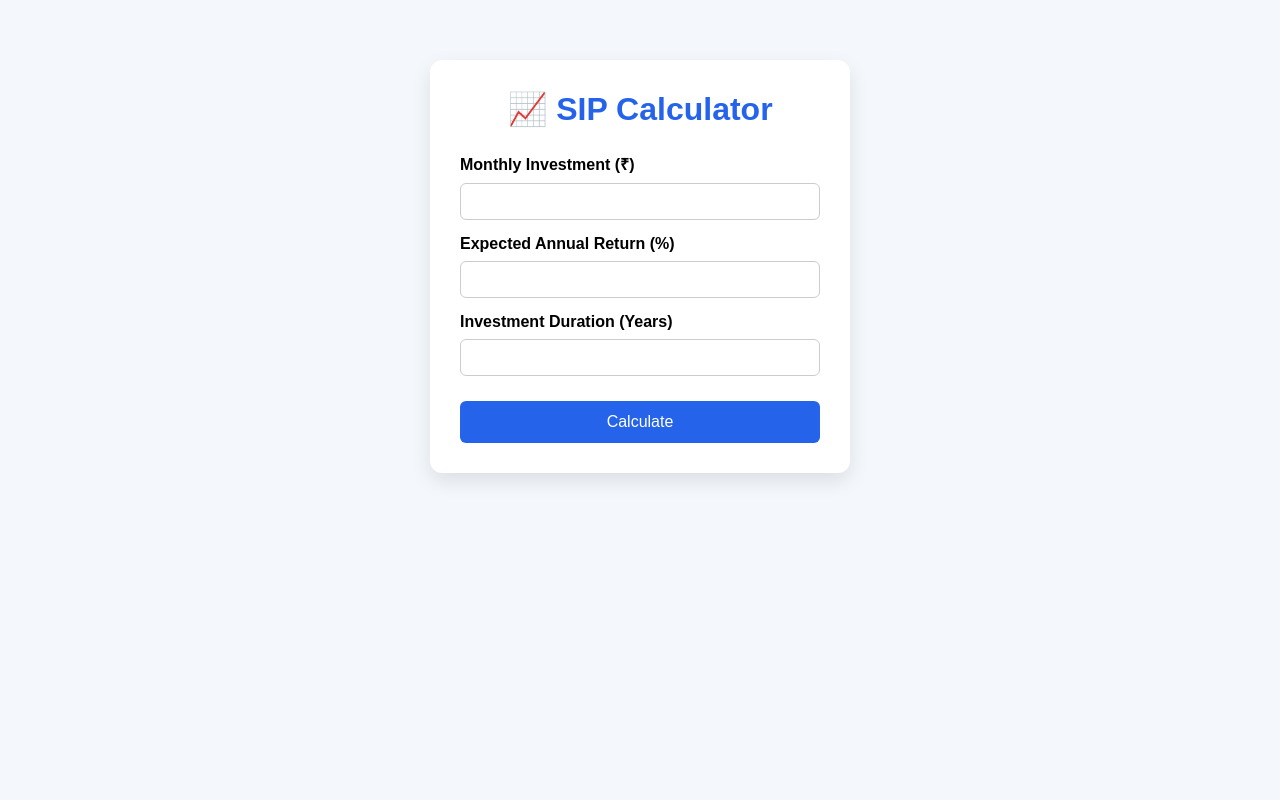
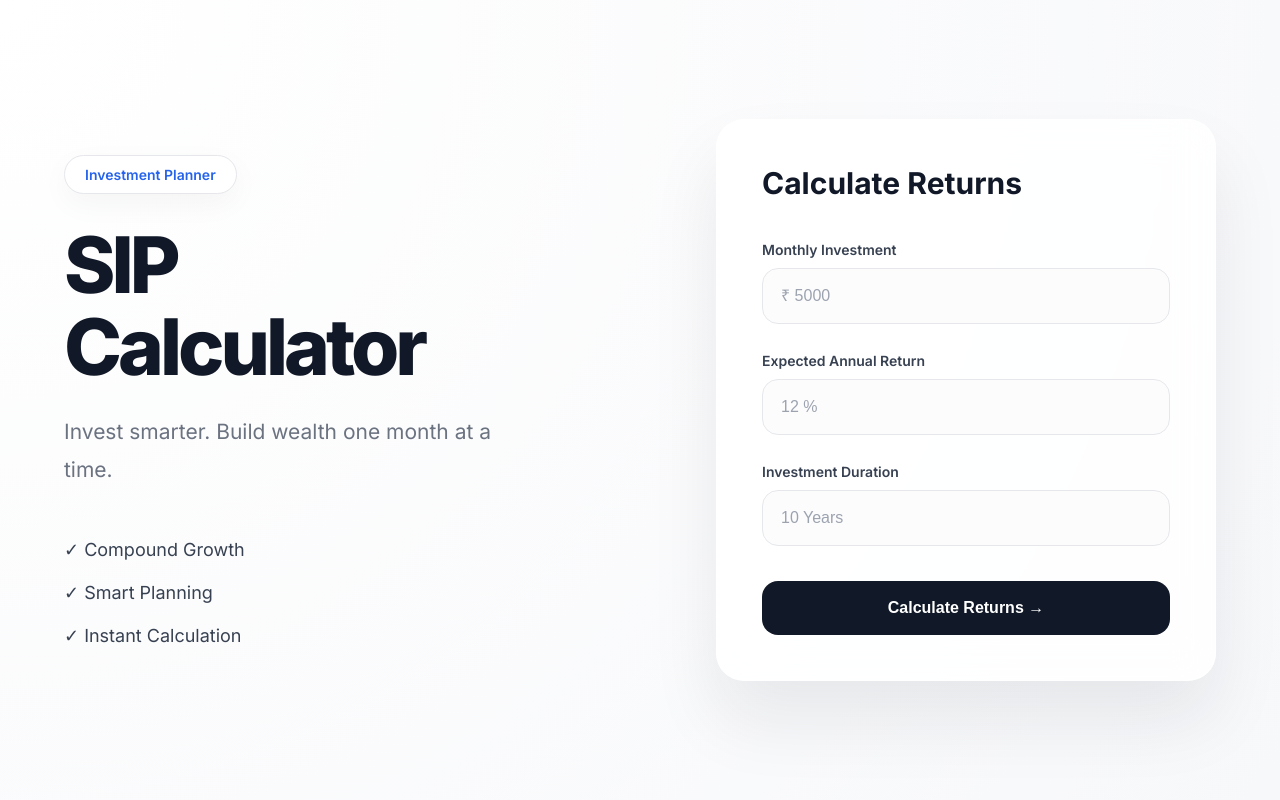
Before and after one commit to Sanvi8081/django-sip-calculator, a Django app: page / in a window 1280 px wide. Run offline with Django 5.2, Linux system fonts and the light colour scheme.

Commit message:
UI desgin

```diff
--- a/calculator/static/calculator/css/style.css
+++ b/calculator/static/calculator/css/style.css
@@ -1,55 +1,336 @@
-* {
-    margin: 0;
-    padding: 0;
-    box-sizing: border-box;
-    font-family: Arial, sans-serif;
+/* ===========================
+   GOOGLE FONT
+=========================== */
+
+@import url('https://fonts.googleapis.com/css2?family=Inter:wght@300;400;500;600;700;800&display=swap');
+
+/* ===========================
+   RESET
+=========================== */
+
+*{
+    margin:0;
+    padding:0;
+    box-sizing:border-box;
 }
 
-body {
-    background: #f4f7fb;
+html{
+    scroll-behavior:smooth;
 }
 
-.container {
-    width: 420px;
-    margin: 60px auto;
-    background: white;
-    padding: 30px;
-    border-radius: 12px;
-    box-shadow: 0px 8px 20px rgba(0,0,0,0.1);
+body{
+
+    font-family:'Inter',sans-serif;
+
+    background:
+    radial-gradient(circle at top left,#ffffff,#F7F8FA);
+
+    color:#111827;
+
 }
 
-h1 {
-    text-align: center;
-    color: #2563eb;
-    margin-bottom: 25px;
+/* ===========================
+   HERO
+=========================== */
+
+.hero{
+
+    width:min(1300px,90%);
+
+    margin:auto;
+
+    min-height:100vh;
+
+    display:grid;
+
+    grid-template-columns:1fr 500px;
+
+    gap:100px;
+
+    align-items:center;
+
 }
 
-label {
-    display: block;
-    margin-top: 15px;
-    font-weight: bold;
+/* ===========================
+   LEFT
+=========================== */
+
+.badge{
+
+    display:inline-flex;
+
+    align-items:center;
+
+    gap:10px;
+
+    background:#fff;
+
+    border:1px solid #E5E7EB;
+
+    padding:10px 20px;
+
+    border-radius:50px;
+
+    color:#2563EB;
+
+    font-size:14px;
+
+    font-weight:600;
+
+    box-shadow:0 10px 30px rgba(0,0,0,.04);
+
 }
 
-input {
-    width: 100%;
-    padding: 10px;
-    margin-top: 8px;
-    border-radius: 6px;
-    border: 1px solid #ccc;
+.left h1{
+
+    font-size:78px;
+
+    margin-top:30px;
+
+    line-height:82px;
+
+    letter-spacing:-4px;
+
+    font-weight:800;
+
 }
 
-button {
-    width: 100%;
-    margin-top: 25px;
-    padding: 12px;
-    border: none;
-    border-radius: 6px;
-    background: #2563eb;
-    color: white;
-    font-size: 16px;
-    cursor: pointer;
+.left p{
+
+    margin-top:25px;
+
+    color:#6B7280;
+
+    font-size:21px;
+
+    line-height:38px;
+
+    max-width:470px;
+
 }
 
-button:hover {
-    background: #1d4ed8;
+.features{
+
+    margin-top:50px;
+
+    display:flex;
+
+    flex-direction:column;
+
+    gap:22px;
+
 }
+
+.features div{
+
+    font-size:18px;
+
+    color:#374151;
+
+    display:flex;
+
+    align-items:center;
+
+    gap:15px;
+
+}
+
+.features span{
+
+    width:35px;
+
+    height:35px;
+
+    display:flex;
+
+    justify-content:center;
+
+    align-items:center;
+
+    border-radius:50%;
+
+    background:#EEF4FF;
+
+    color:#2563EB;
+
+}
+
+/* ===========================
+   CARD
+=========================== */
+
+.card{
+
+    background:rgba(255,255,255,.85);
+
+    backdrop-filter:blur(18px);
+
+    border:1px solid rgba(255,255,255,.6);
+
+    border-radius:28px;
+
+    padding:45px;
+
+    box-shadow:
+    0 40px 70px rgba(15,23,42,.08);
+
+    transition:.4s;
+
+}
+
+.card:hover{
+
+    transform:translateY(-8px);
+
+    box-shadow:
+    0 60px 90px rgba(15,23,42,.12);
+
+}
+
+.card h2{
+
+    font-size:30px;
+
+    margin-bottom:40px;
+
+}
+
+/* ===========================
+   INPUTS
+=========================== */
+
+label{
+
+    display:block;
+
+    margin-bottom:10px;
+
+    margin-top:28px;
+
+    font-size:14px;
+
+    font-weight:600;
+
+    color:#374151;
+
+}
+
+input{
+
+    width:100%;
+
+    padding:18px;
+
+    border-radius:16px;
+
+    border:1px solid #E5E7EB;
+
+    background:#FCFCFD;
+
+    font-size:16px;
+
+    transition:.35s;
+
+    outline:none;
+
+}
+
+input::placeholder{
+
+    color:#9CA3AF;
+
+}
+
+input:focus{
+
+    border-color:#2563EB;
+
+    box-shadow:
+    0 0 0 5px rgba(37,99,235,.10);
+
+    background:white;
+
+}
+
+/* ===========================
+   BUTTON
+=========================== */
+
+button{
+
+    width:100%;
+
+    margin-top:35px;
+
+    padding:18px;
+
+    border:none;
+
+    border-radius:16px;
+
+    background:#111827;
+
+    color:white;
+
+    font-size:16px;
+
+    font-weight:600;
+
+    cursor:pointer;
+
+    transition:.35s;
+
+}
+
+button:hover{
+
+    background:#2563EB;
+
+    transform:translateY(-3px);
+
+    box-shadow:
+    0 20px 35px rgba(37,99,235,.28);
+
+}
+
+/* ===========================
+   RESPONSIVE
+=========================== */
+
+@media(max-width:1000px){
+
+.hero{
+
+grid-template-columns:1fr;
+
+padding:60px 0;
+
+}
+
+.left{
+
+text-align:center;
+
+}
+
+.left p{
+
+margin:auto;
+
+}
+
+.features{
+
+align-items:center;
+
+}
+
+.left h1{
+
+font-size:58px;
+
+line-height:62px;
+
+}
+
+}
--- a/calculator/templates/home.html
+++ b/calculator/templates/home.html
@@ -1,39 +1,84 @@
 {% load static %}
-
 <!DOCTYPE html>
-<html>
+<html lang="en">
 
 <head>
 
+    <meta charset="UTF-8">
+    <meta name="viewport" content="width=device-width, initial-scale=1">
+
     <title>SIP Calculator</title>
 
-    <link rel="stylesheet"
-          href="{% static 'calculator/css/style.css' %}">
+    <link rel="stylesheet" href="{% static 'calculator/css/style.css' %}">
+
+    <link href="https://fonts.googleapis.com/css2?family=Inter:wght@300;400;500;600;700;800&display=swap" rel="stylesheet">
 
 </head>
 
 <body>
 
-<div class="container">
+<section class="hero">
 
-    <h1>📈 SIP Calculator</h1>
+    <div class="left">
 
-    <form>
+        <span class="badge">
+            Investment Planner
+        </span>
 
-        <label>Monthly Investment (₹)</label>
-        <input type="number">
+        <h1>
+            SIP <br> Calculator
+        </h1>
 
-        <label>Expected Annual Return (%)</label>
-        <input type="number">
+        <p>
+            Invest smarter.
+            Build wealth one month at a time.
+        </p>
 
-        <label>Investment Duration (Years)</label>
-        <input type="number">
+        <div class="features">
 
-        <button>Calculate</button>
+            <div>✓ Compound Growth</div>
 
-    </form>
+            <div>✓ Smart Planning</div>
 
-</div>
+            <div>✓ Instant Calculation</div>
+
+        </div>
+
+    </div>
+
+    <div class="right">
+
+        <div class="card">
+
+            <h2>Calculate Returns</h2>
+
+            <form>
+
+                <label>Monthly Investment</label>
+
+                <input type="number" placeholder="₹ 5000">
+
+                <label>Expected Annual Return</label>
+
+                <input type="number" placeholder="12 %">
+
+                <label>Investment Duration</label>
+
+                <input type="number" placeholder="10 Years">
+
+                <button>
+
+                    Calculate Returns →
+
+                </button>
+
+            </form>
+
+        </div>
+
+    </div>
+
+</section>
 
 </body>
 
```
